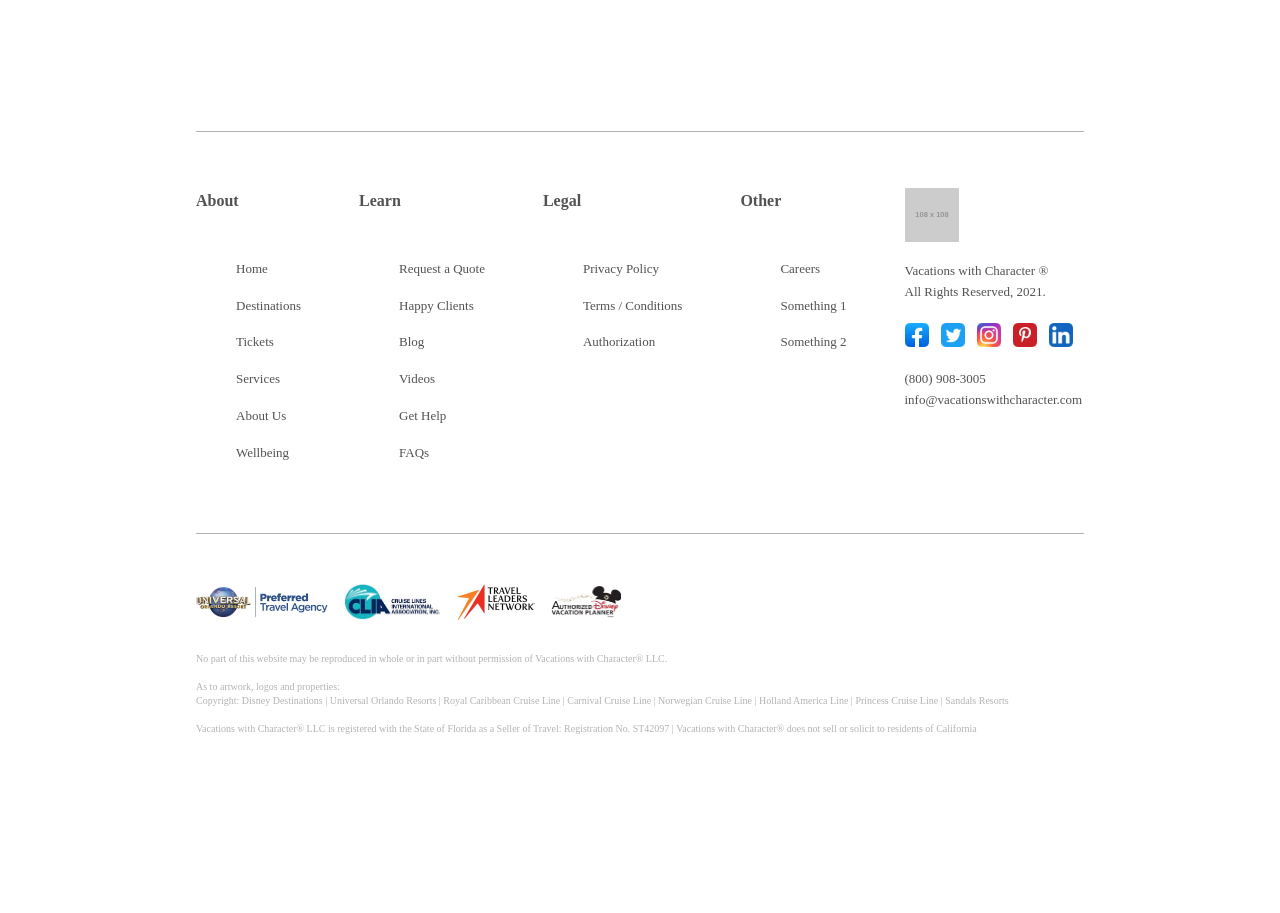
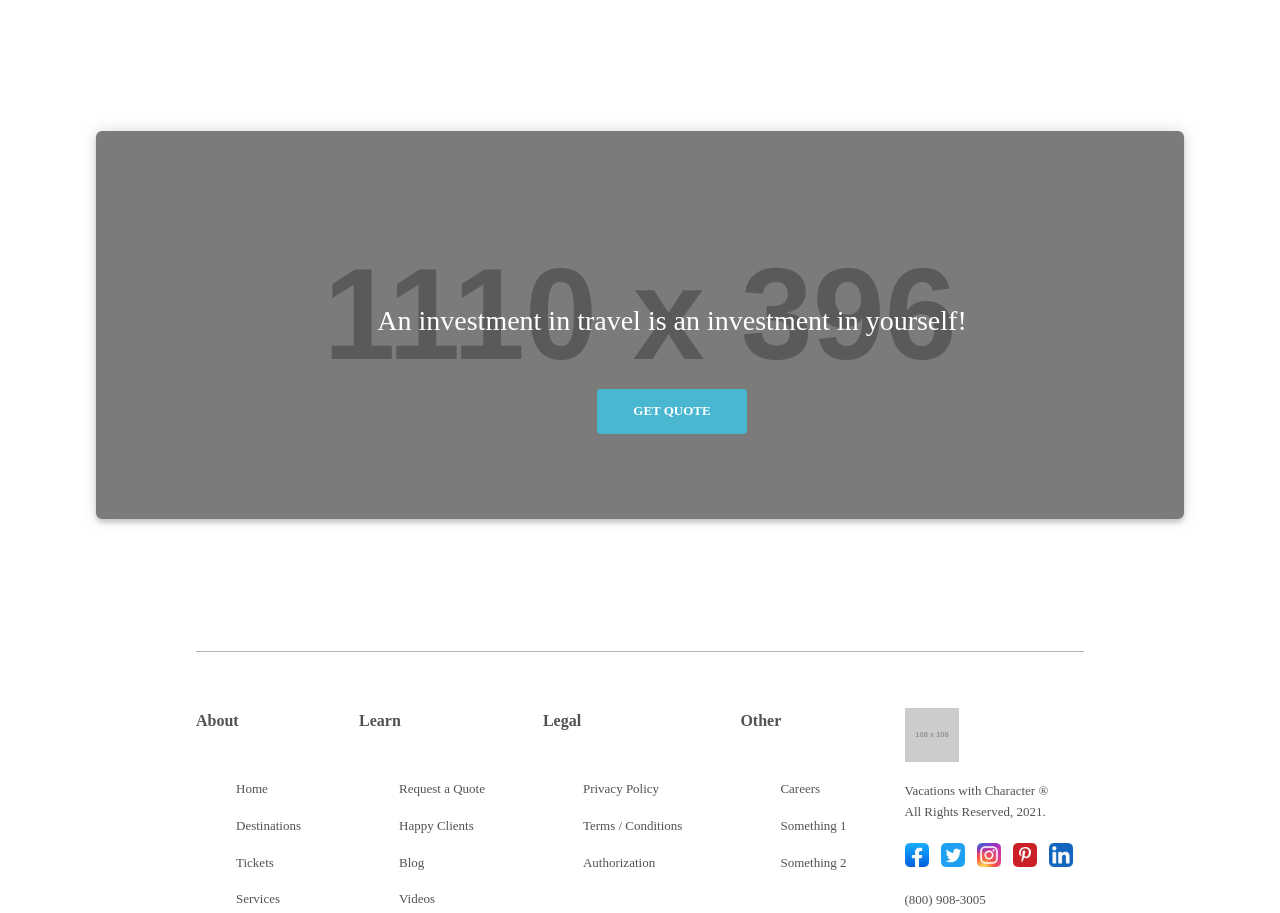
Before and after one commit to graysonlee123/vacations-with-character, a Nuxt app: page / in a window 1280 px wide. Shown: the part 880-1793 px from the top of the page. Before the commit the page ends 1650 px from the top, so only its background shows below. Built offline with nearby package versions, Linux system fonts and the light colour scheme.

Commit message:
adds call to action image component

```diff
--- /dev/null
+++ b/components/ImageCallToAction.vue
@@ -0,0 +1,83 @@
+<template>
+  <section class="cta">
+    <div class="container">
+      <img
+        src="https://via.placeholder.com/1110x396"
+        alt="placeholder"
+        class="image"
+      />
+      <div class="text-wrapper">
+        <h2 class="title">
+          An investment in travel is an investment in yourself!
+        </h2>
+        <div class="button-wrapper">
+          <nuxt-link to="/quote" class="button"> Get Quote </nuxt-link>
+        </div>
+      </div>
+    </div>
+  </section>
+</template>
+
+<style lang="scss" scoped>
+@use '~/assets/scss/mixins' as m;
+@use '~/assets/scss/abstracts' as a;
+
+.cta {
+  margin-top: 8.25rem;
+}
+
+.container {
+  position: relative;
+}
+
+.image {
+  width: 100%;
+  height: 400px;
+  object-fit: cover;
+  vertical-align: bottom;
+}
+
+.text-wrapper {
+  position: absolute;
+  top: 0;
+  left: 0;
+  width: 100%;
+  height: 100%;
+  padding: 2rem;
+  display: flex;
+  flex-direction: column;
+  justify-content: center;
+  align-items: center;
+
+  background-color: rgba(0, 0, 0, 0.4);
+  text-align: center;
+  color: a.color('white');
+}
+
+.title {
+  @include m.header();
+}
+
+.button-wrapper {
+  margin-top: 1.75rem;
+}
+
+.button {
+  @include m.button;
+}
+
+@media screen and (min-width: 768px) {
+  .image {
+    object-fit: initial;
+    height: auto;
+  }
+
+  .container {
+    @include m.container;
+    border-radius: 6px;
+    box-shadow: 0px 4px 4px rgba(0, 0, 0, 0.15),
+      0px 0px 15px rgba(0, 0, 0, 0.15);
+    overflow: hidden;
+  }
+}
+</style>
--- a/pages/index.vue
+++ b/pages/index.vue
@@ -5,5 +5,6 @@
       Worried about wellbeing and safety measures during the Covid-19 pandemic?
       <nuxt-link to="/wellbeing">Here’s what we’re doing to help.</nuxt-link>
     </Notice>
+    <ImageCallToAction />
   </div>
 </template>
```
